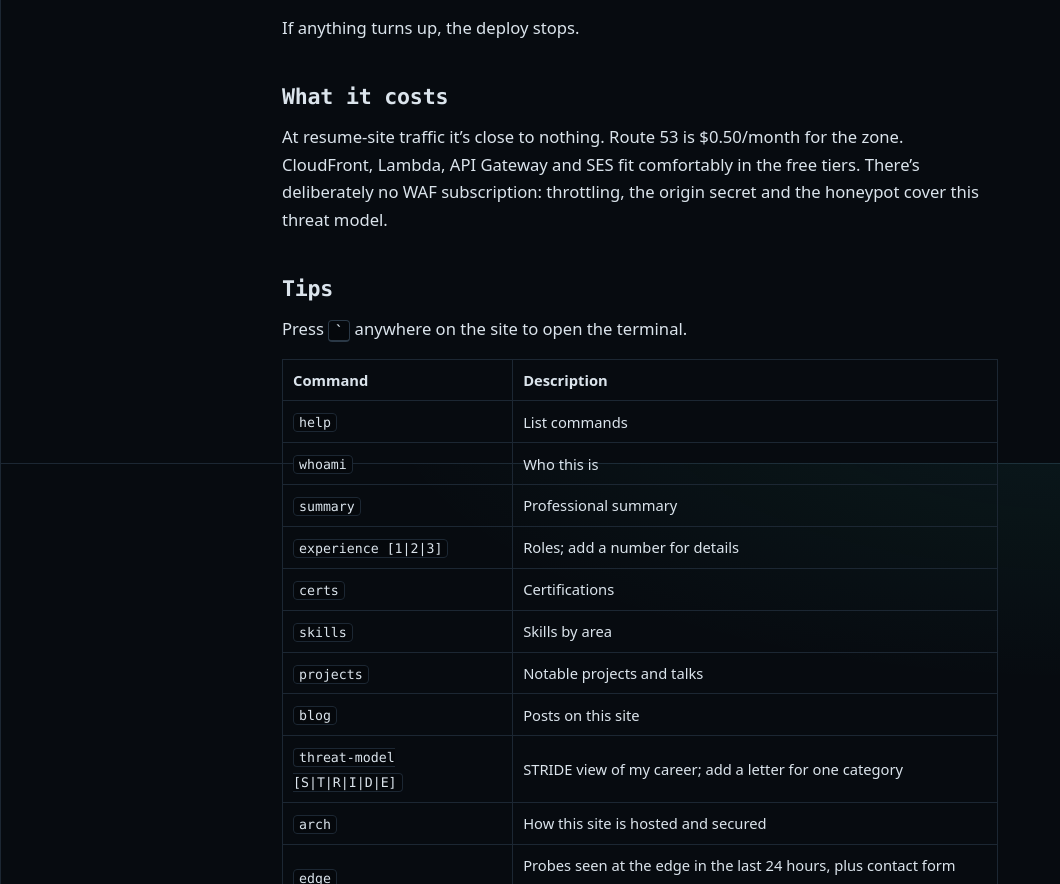
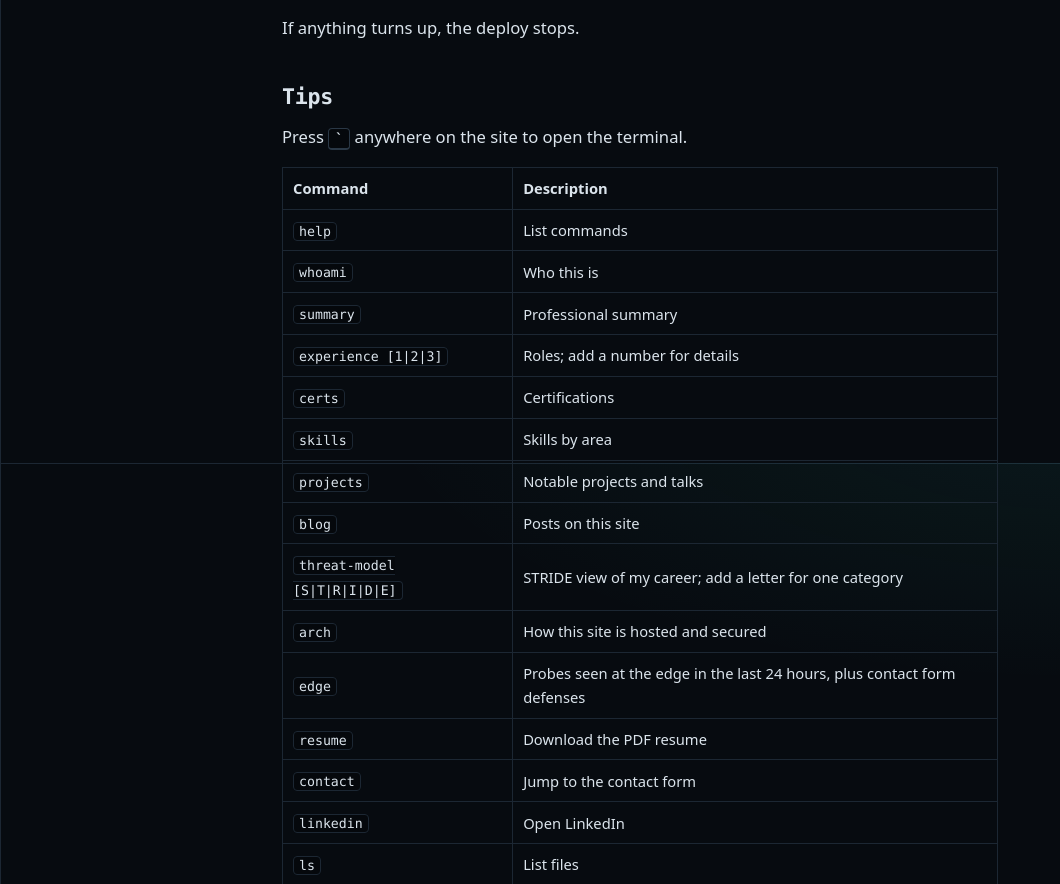
Before and after one commit to j-rat/jasonratcliffe.dev, an Astro site in the folder site/: page /blog/how-this-site-is-built in a window 1280 px wide. Shown: the part 3537-4421 px from the top of the page, without its empty margins (0-1060 px from the left). Built offline with nearby package versions, Linux system fonts and the light colour scheme; Astro itself is replaced by a stand-in of ours.

Commit message:
Blog: remove What it costs
Co-Authored-By: Claude Opus 5.5 <noreply@anthropic.com>

```diff
--- a/site/src/content/blog/how-this-site-is-built.md
+++ b/site/src/content/blog/how-this-site-is-built.md
@@ -109,12 +109,6 @@ would commit for:
 
 If anything turns up, the deploy stops.
 
-## What it costs
-
-At resume-site traffic it's close to nothing. Route 53 is $0.50/month for the zone. CloudFront, Lambda,
-API Gateway and SES fit comfortably in the free tiers. There's deliberately no WAF subscription:
-throttling, the origin secret and the honeypot cover this threat model.
-
 ## Tips
 
 Press <kbd>&#96;</kbd> anywhere on the site to open the terminal.
```
